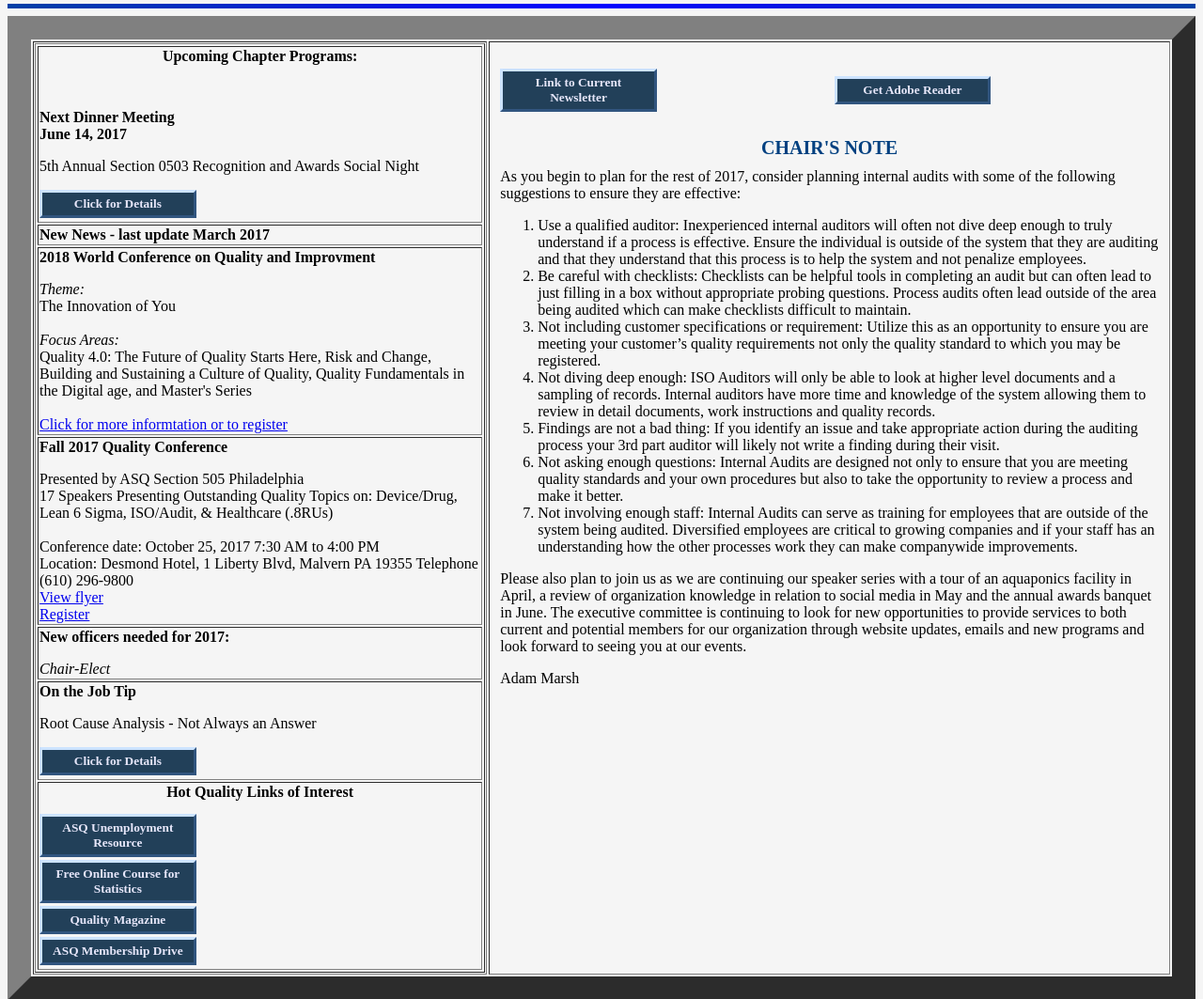
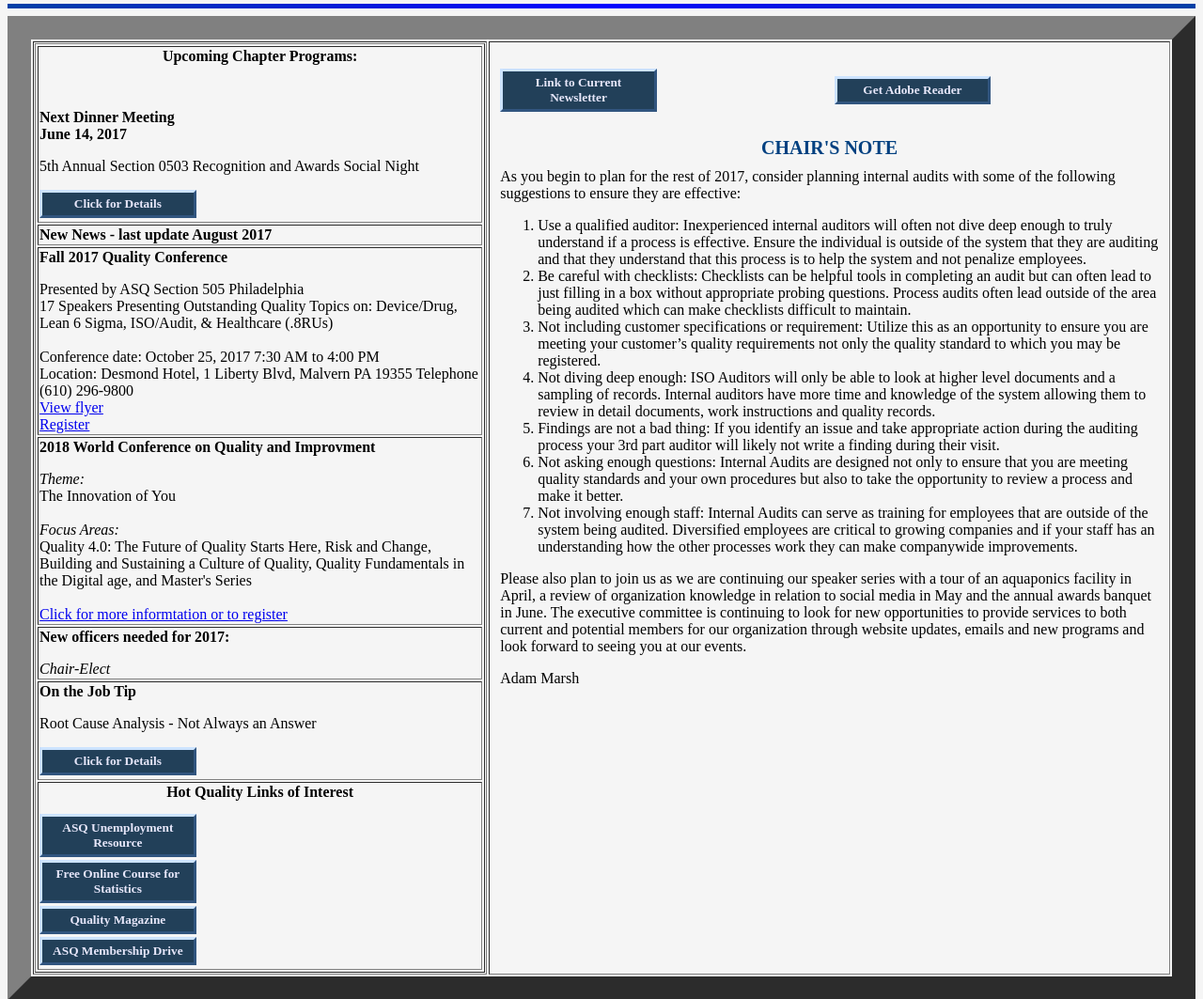
Before and after one commit to asqh0322/ASQ-Website, a PHP site: page / in a window 1280 px wide. Shown: the part 488-1551 px from the top of the page at 94% size. Run offline with PHP 8.4, Linux system fonts and the light colour scheme; some libraries are stand-ins or nearby versions.

Commit message:
Change news date and order on index.php

```diff
--- a/index.php
+++ b/index.php
@@ -32,15 +32,7 @@ June 14, 2017</p>
 </tr>
 <tr>
 <td>
-<p class="info_header">New News - last update March 2017</p>
-</td>
-</tr>
-<tr>
-<td>
-<p class="info_header">2018 World Conference on Quality and Improvment</p>
-<p class="info_table"><i>Theme:</i><br/>The Innovation of You<br/><br/>
-<i>Focus Areas:</i><br/>Quality 4.0: The Future of Quality Starts Here, Risk and Change, Building and Sustaining a Culture of Quality, Quality Fundamentals in the Digital age, and Master's Series<br/><br/>
-<a href="http://send.asq.org/link.cfm?r=hzqpk3OPCkUK-TjJn79ZMA~~&pe=GyNPtlASsnAdEntL8PWXEyvNlH7UcgO8PkfZ2MMoSGs2hXeli6O21MxpIjlnPzUCXLFGXEvv1vRXVAgPYCJL1Q~~" target="_blank">Click for more informtation or to register</a></p></p>
+<p class="info_header">New News - last update August 2017</p>
 </td>
 </tr>
 
@@ -53,6 +45,15 @@ Location: Desmond Hotel, 1 Liberty Blvd, Malvern PA 19355 Telephone (610) 296-98
 <a href="http://www.asq-harrisburg.org/events_files/Flyer%20for%20Fall%202017%20Quality%20Conference%20with%20presenter%20names%20rev%207-28-17.doc"> View flyer</a></br>
 <a href="https://www.eventbrite.com/e/region-5-quality-conference-october-25th-desmond-hotel-malvern-pa-4-topic-tracks-lean-six-sigma-tickets-35738583064" target = "blank">Register</a></p>
 </td></tr>
+
+<tr>
+<td>
+<p class="info_header">2018 World Conference on Quality and Improvment</p>
+<p class="info_table"><i>Theme:</i><br/>The Innovation of You<br/><br/>
+<i>Focus Areas:</i><br/>Quality 4.0: The Future of Quality Starts Here, Risk and Change, Building and Sustaining a Culture of Quality, Quality Fundamentals in the Digital age, and Master's Series<br/><br/>
+<a href="http://send.asq.org/link.cfm?r=hzqpk3OPCkUK-TjJn79ZMA~~&pe=GyNPtlASsnAdEntL8PWXEyvNlH7UcgO8PkfZ2MMoSGs2hXeli6O21MxpIjlnPzUCXLFGXEvv1vRXVAgPYCJL1Q~~" target="_blank">Click for more informtation or to register</a></p></p>
+</td>
+</tr>
 
 <tr>
 <td>
```
